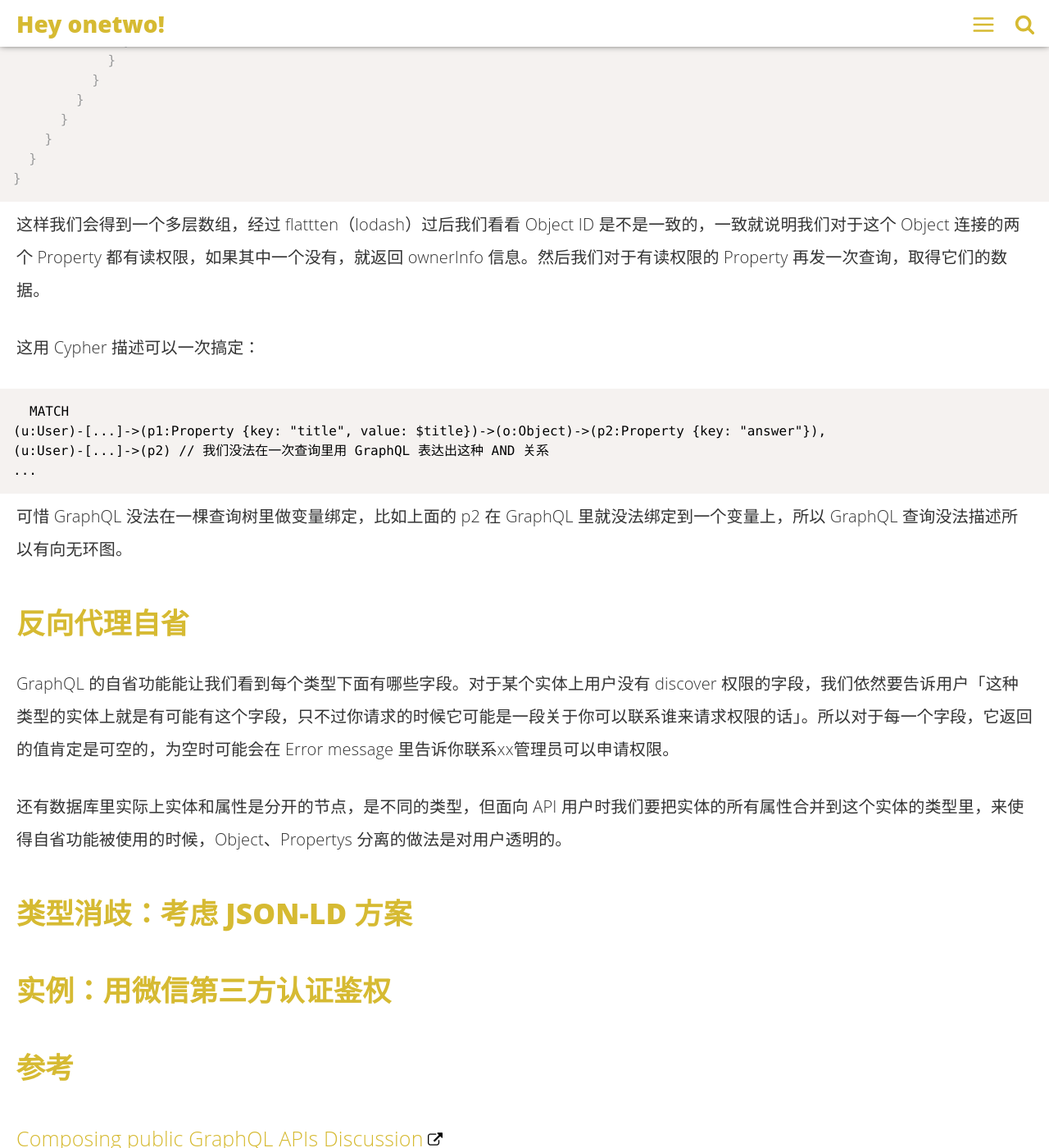
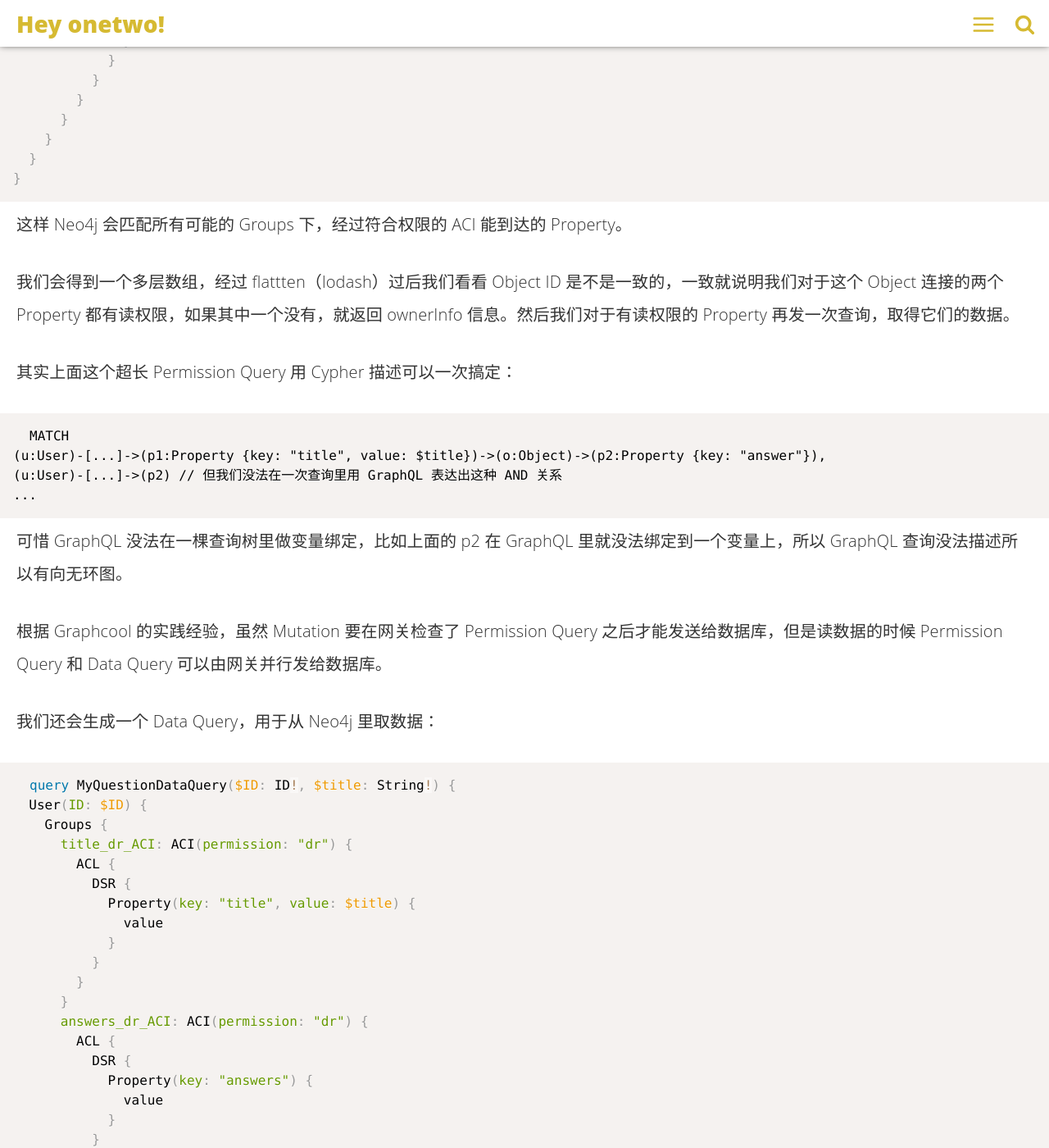
Before and after one commit to linonetwo/linonetwo.github.io, a Jekyll site: the page built from _posts/2017-08-25-级联GraphQL访问控制.md, in a window 1280 px wide and 1400 px high, scrolled down 7302 px. Shown: the whole window at 82% size. Built offline with Jekyll 4.4.1, drawn with Linux system fonts in a browser that asks for light colours; comment, search, counter and statistics services are not loaded; some of the changed text lies outside the part shown.

Commit message:
增加 data query

````diff
--- a/_posts/2017-08-25-级联GraphQL访问控制.md
+++ b/_posts/2017-08-25-级联GraphQL访问控制.md
@@ -106,17 +106,17 @@ query MyQuestion($token: String!, $title: String) {
 
 ![addQuery](https://raw.githubusercontent.com/linonetwo/linonetwo.github.io/master/assets/img/posts/%E7%BA%A7%E8%81%94/authQuery.PNG)
 
-这样检查你有没有权限看 title 很简单，只需要套一个模板。转换后得到一个 Permission Query：
+这样检查你有没有权限看 answers 很简单，只需要套一个模板。转换后得到一个 Permission Query：
 
 ```graphql
 
-query MyQuestionPermissionQuery($ID: ID!, $title: String) {
+query MyQuestionPermissionQuery($ID: ID!, $title: String!) {
   User(ID: $ID) {
     Groups {
-      ACI(permission: "dr") {
+      title_dr_ACI: ACI(permission: "dr") {
         ACL {
           DSR {
-            titleProperty: Property(key: "title", value: $title) {
+            Property(key: "title", value: $title) {
               Object(type: "Question") {
                 ID
               }
@@ -124,10 +124,10 @@ query MyQuestionPermissionQuery($ID: ID!, $title: String) {
           }
         }
       }
-      ACI(permission: "dr") {
+      answers_dr_ACI: ACI(permission: "dr") {
         ACL {
           DSR {
-            answersProperty: Property(key: "answers") {
+            Property(key: "answers") {
               Object(type: "Question") {
                 ID
               }
@@ -136,10 +136,10 @@ query MyQuestionPermissionQuery($ID: ID!, $title: String) {
         }
       }
 
-      ACI(permission: "r") {
+      title_r_ACI: ACI(permission: "r") {
         ACL {
           DSR {
-            titleProperty: Property(key: "title", value: $title) {
+            Property(key: "title", value: $title) {
               ownerInfo
               Object(type: "Question") {
                 ID
@@ -148,10 +148,10 @@ query MyQuestionPermissionQuery($ID: ID!, $title: String) {
           }
         }
       }
-      ACI(permission: "r") {
+      answers_r_ACI: ACI(permission: "r") {
         ACL {
           DSR {
-            answersProperty: Property(key: "answers") {
+            Property(key: "answers") {
               ownerInfo
               Object(type: "Question") {
                 ID
@@ -165,18 +165,57 @@ query MyQuestionPermissionQuery($ID: ID!, $title: String) {
 }
 ```
 
-这样我们会得到一个多层数组，经过 flattten（lodash）过后我们看看 Object ID 是不是一致的，一致就说明我们对于这个 Object 连接的两个 Property 都有读权限，如果其中一个没有，就返回 ownerInfo 信息。然后我们对于有读权限的 Property 再发一次查询，取得它们的数据。
+这样 Neo4j 会匹配所有可能的 Groups 下，经过符合权限的 ACI 能到达的 Property。
 
-这用 Cypher 描述可以一次搞定：
+我们会得到一个多层数组，经过 flattten（lodash）过后我们看看 Object ID 是不是一致的，一致就说明我们对于这个 Object 连接的两个 Property 都有读权限，如果其中一个没有，就返回 ownerInfo 信息。然后我们对于有读权限的 Property 再发一次查询，取得它们的数据。
+
+其实上面这个超长 Permission Query 用 Cypher 描述可以一次搞定：
 
 ```cypher
 MATCH
 (u:User)-[...]->(p1:Property {key: "title", value: $title})->(o:Object)->(p2:Property {key: "answer"}),
-(u:User)-[...]->(p2) // 我们没法在一次查询里用 GraphQL 表达出这种 AND 关系
+(u:User)-[...]->(p2) // 但我们没法在一次查询里用 GraphQL 表达出这种 AND 关系
 ...
 ```
 
 可惜 GraphQL 没法在一棵查询树里做变量绑定，比如上面的 p2 在 GraphQL 里就没法绑定到一个变量上，所以 GraphQL 查询没法描述所以有向无环图。
+
+根据 Graphcool 的实践经验，虽然 Mutation 要在网关检查了 Permission Query 之后才能发送给数据库，但是读数据的时候 Permission Query 和 Data Query 可以由网关并行发给数据库。
+
+我们还会生成一个 Data Query，用于从 Neo4j 里取数据：
+
+```graphql
+query MyQuestionDataQuery($ID: ID!, $title: String!) {
+  User(ID: $ID) {
+    Groups {
+      title_dr_ACI: ACI(permission: "dr") {
+        ACL {
+          DSR {
+            Property(key: "title", value: $title) {
+              value
+            }
+          }
+        }
+      }
+      answers_dr_ACI: ACI(permission: "dr") {
+        ACL {
+          DSR {
+            Property(key: "answers") {
+              value
+            }
+          }
+        }
+      }
+    }
+  }
+}
+```
+
+可以看到它和用户发到网关的 query 长得很不像，因为我们通过修改 Schema 对客户端隐藏了 ACL、DSR 等细节，并骗客户端说我们所有的 Property 都是保存在 Object 里的哦，其实并不。
+
+### 通过修改 AST 转换 GraphQL Query
+
+那么如何从客户端发来的 query 生成 Permission Query 和 Data Query 呢，很容易想到通过遍历抽象语法树来提取必要的信息。我们选择使用 Antlr4 这款解析器生成器，因为它是目前能以 JS 为目标的最好的解析器生成器。
 
 ## 反向代理自省
 
@@ -201,3 +240,4 @@ GraphQL 的自省功能能让我们看到每个类型下面有哪些字段。对
 ### <span id="5">Graphcool GraphQL Permission Queries Design series</span>
 
 - [Reinventing Authorization: GraphQL Permission Queries](https://www.slideshare.net/baojie_iowa/privacypreserving-reasoning-on-the-semantic-web)
+- [Scenarios: The GraphQL Permission Schema](https://www.graph.cool/docs/reference/auth/permission-queries-iox3aqu0ee/)
````
Also changed, not shown: other parts of _posts/2017-08-25-级联GraphQL访问控制.md (+2 -2 lines).
